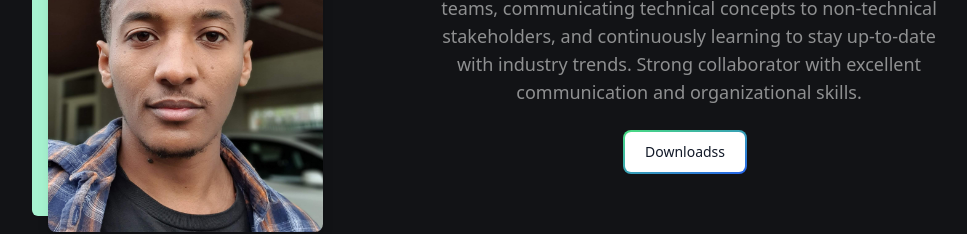
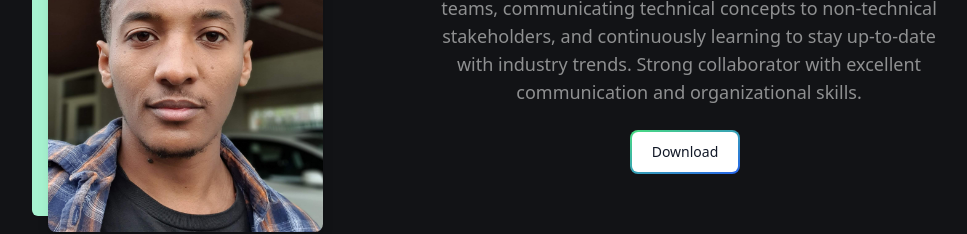
Before and after one commit to NatiBytes/portfolio, a Next.js app: page / in a window 1280 px wide. Shown: the part 1080-1314 px from the top of the page, without its empty margins (211-1178 px from the left). Built offline with nearby package versions, Linux system fonts and the light colour scheme.

Commit message:
SP mistake

```diff
--- a/pages/index.tsx
+++ b/pages/index.tsx
@@ -220,7 +220,7 @@ const Home: NextPage = () => {
                     ease-in duration-75 bg-white dark:bg-gray-900 rounded-md
                     group-hover:bg-opacity-0"
                   >
-                    Downloadss
+                    Download
                   </span>
                 </motion.button>
               </div>
```
